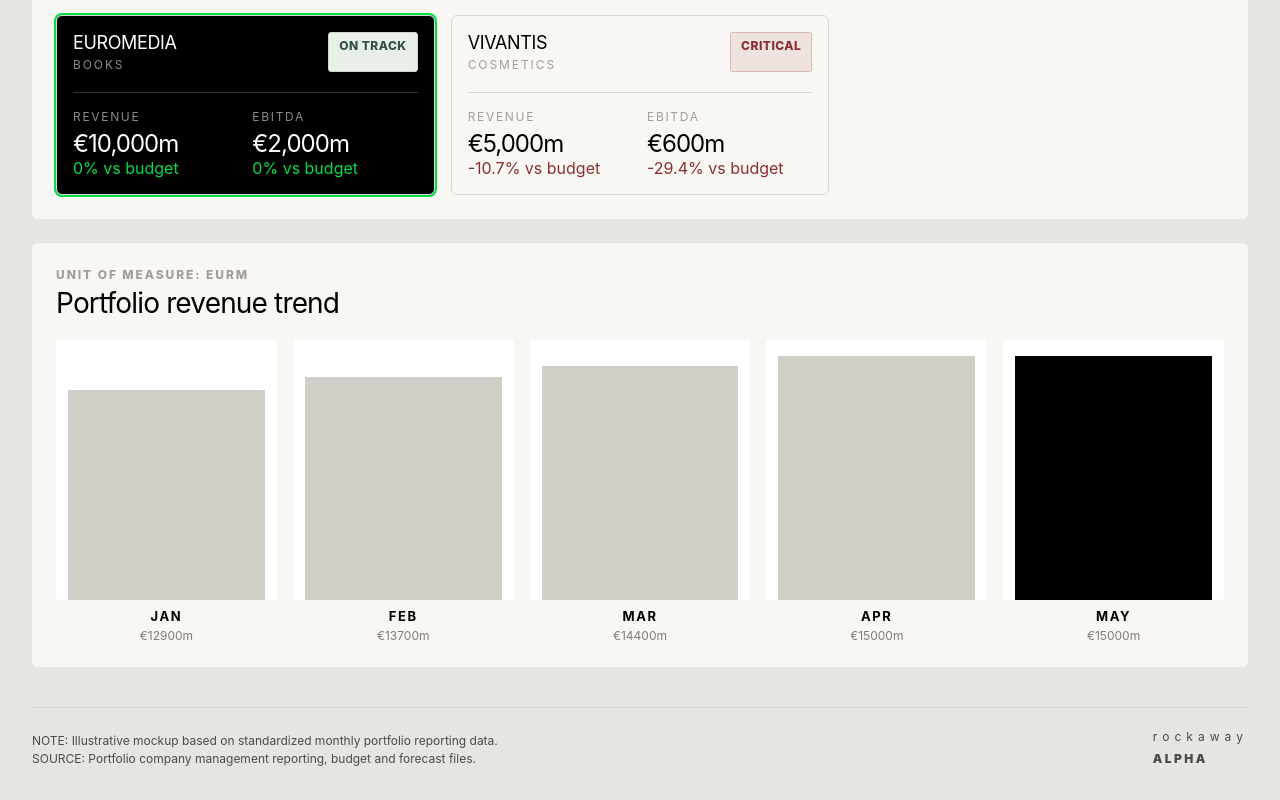
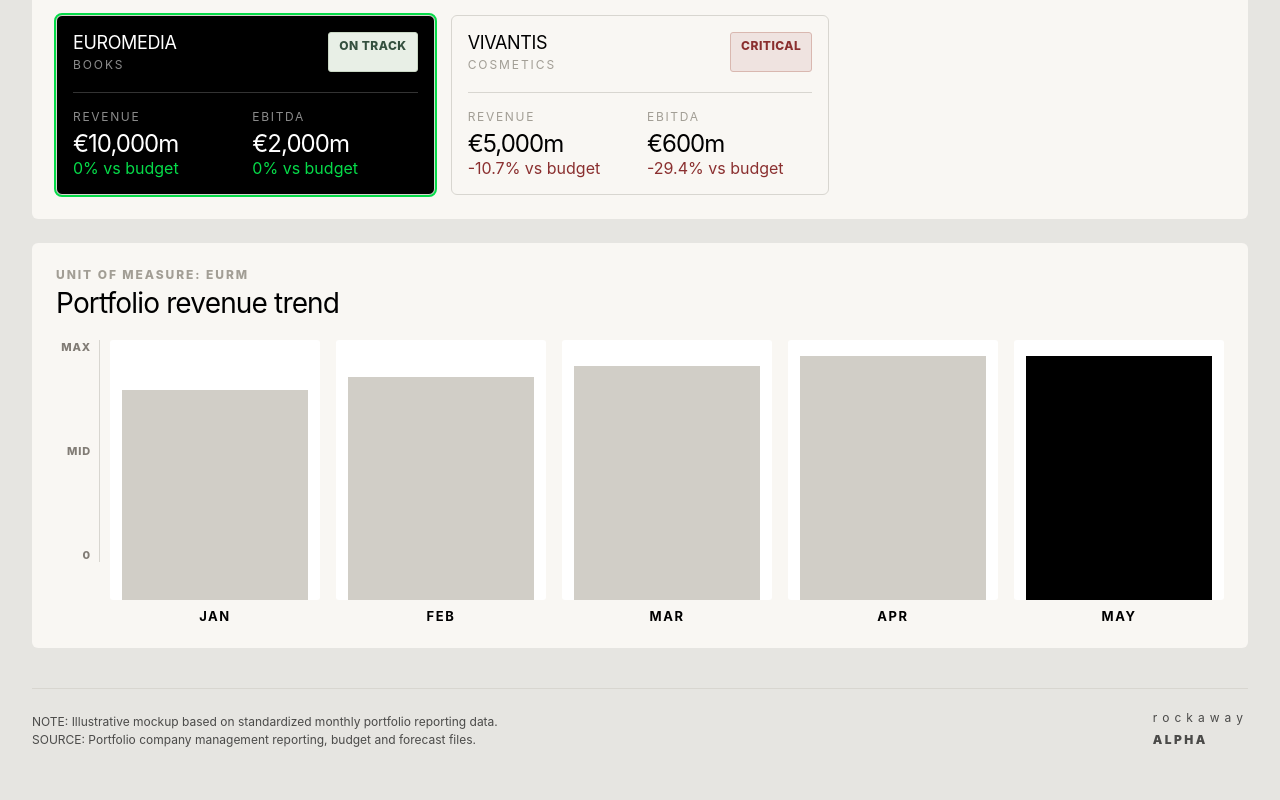
Before and after one commit to ORosa10/portfolio-dashboard, a plain HTML site: page index.html in a window 1280 px wide. Shown: the part 657-1457 px from the top of the page. Drawn offline with Linux system fonts and the light colour scheme.

Commit message:
Load chart cleanup layer

```diff
--- a/index.html
+++ b/index.html
@@ -30,5 +30,6 @@
   <script src="ebitda-detail.js"></script>
   <script src="capex-opcf-detail.js"></script>
   <script src="company-bridge.js"></script>
+  <script src="chart-cleanup.js"></script>
 </body>
 </html>
```
